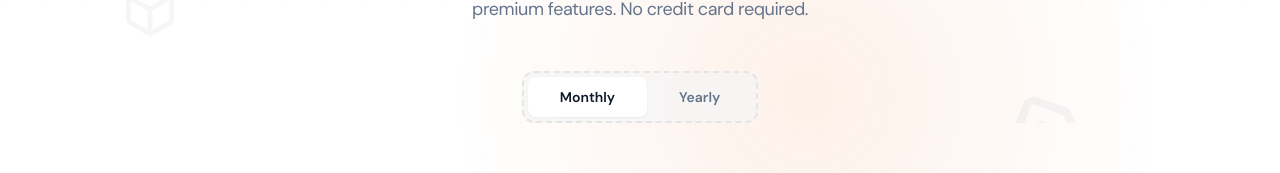
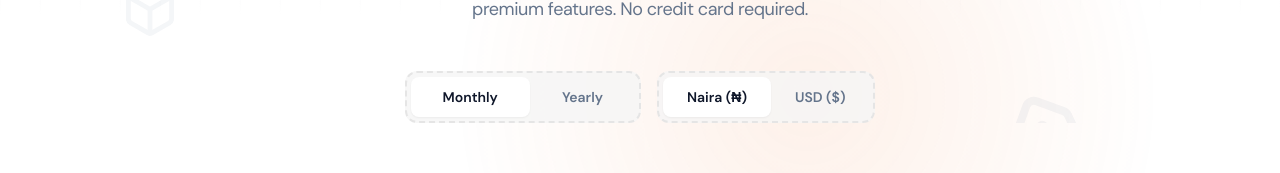
Before and after one commit to I-m-a-m-4/zeneva, a Next.js app: page /pricing in a window 1280 px wide. Shown: the part 362-535 px from the top of the page. Built offline with nearby package versions, Linux system fonts and the light colour scheme; no server answers; the database is empty.

Commit message:
feat: add dynamic currency toggle and USD pricing logic to main marketing page

```diff
--- a/package.json
+++ b/package.json
@@ -1,6 +1,6 @@
 {
   "name": "nextn",
-  "version": "2.1.7",
+  "version": "2.1.8",
   "private": true,
   "scripts": {
     "dev": "next dev --turbopack -p 9007",
--- a/src-tauri/tauri.conf.json
+++ b/src-tauri/tauri.conf.json
@@ -1,7 +1,7 @@
 {
   "$schema": "https://schema.tauri.app/config/2",
   "productName": "zeneva",
-  "version": "2.1.7",
+  "version": "2.1.8",
   "identifier": "com.zeneva.app",
   "build": {
     "frontendDist": "../out",
@@ -13,7 +13,7 @@
     "windows": [
       {
         "label": "main",
-        "title": "Zeneva v2.1.7",
+        "title": "Zeneva v2.1.8",
         "width": 1024,
         "height": 768,
         "resizable": true,
--- a/src/app/pricing/pricing-content.tsx
+++ b/src/app/pricing/pricing-content.tsx
@@ -49,6 +49,7 @@ const faqItems = [
 
 export default function PricingContent() {
     const [billingCycle, setBillingCycle] = useState<'monthly' | 'yearly'>('monthly');
+    const [currency, setCurrency] = useState<'NGN' | 'USD'>('NGN');
 
     return (
         <div className="min-h-screen bg-white">
@@ -128,6 +129,22 @@ export default function PricingContent() {
                                     Yearly
                                 </button>
                             </div>
+
+                            {/* Currency Toggle */}
+                            <div className="inline-flex items-center p-1 bg-neutral-100/80 border-2 border-dashed border-neutral-200 rounded-xl">
+                                <button
+                                    onClick={() => setCurrency('NGN')}
+                                    className={`px-6 py-2.5 text-sm font-semibold rounded-lg transition-all ${currency === 'NGN' ? 'bg-white text-slate-900 shadow-sm' : 'text-slate-500 hover:text-slate-700'}`}
+                                >
+                                    Naira (₦)
+                                </button>
+                                <button
+                                    onClick={() => setCurrency('USD')}
+                                    className={`px-6 py-2.5 text-sm font-semibold rounded-lg transition-all ${currency === 'USD' ? 'bg-white text-slate-900 shadow-sm' : 'text-slate-500 hover:text-slate-700'}`}
+                                >
+                                    USD ($)
+                                </button>
+                            </div>
                         </div>
                         {billingCycle === 'yearly' && (
                             <div className="text-sm text-emerald-600 font-bold animate-bounce h-6">2 Months Free! 🚀</div>
@@ -170,13 +187,18 @@ export default function PricingContent() {
 
                                 <div className="mt-4">
                                     <span className="text-4xl font-bold tracking-tight text-slate-900">
-                                        {billingCycle === 'monthly' ? '₦10,000' : '₦100,000'}
+                                        {currency === 'NGN'
+                                            ? (billingCycle === 'monthly' ? '₦10,000' : '₦100,000')
+                                            : (billingCycle === 'monthly' ? '$7' : '$70')
+                                        }
                                     </span>
                                     <span className="text-base font-medium text-slate-500">
                                         {billingCycle === 'monthly' ? '/mo' : '/year'}
                                     </span>
                                     {billingCycle === 'yearly' && (
-                                        <div className="text-xs text-emerald-600 font-bold mt-1 block animate-pulse">Save ₦20,000!</div>
+                                        <div className="text-xs text-emerald-600 font-bold mt-1 block animate-pulse">
+                                            Save {currency === 'NGN' ? '₦20,000!' : '$14!'}
+                                        </div>
                                     )}
                                 </div>
                                 <ul className="mt-6 space-y-4 text-sm flex-1">
@@ -203,13 +225,18 @@ export default function PricingContent() {
 
                                 <div className="mt-4">
                                     <span className="text-4xl font-bold tracking-tight text-slate-900">
-                                        {billingCycle === 'monthly' ? '₦30,000' : '₦300,000'}
+                                        {currency === 'NGN'
+                                            ? (billingCycle === 'monthly' ? '₦30,000' : '₦300,000')
+                                            : (billingCycle === 'monthly' ? '$20' : '$200')
+                                        }
                                     </span>
                                     <span className="text-base font-medium text-slate-500">
                                         {billingCycle === 'monthly' ? '/mo' : '/year'}
                                     </span>
                                     {billingCycle === 'yearly' && (
-                                        <div className="text-xs text-emerald-600 font-bold mt-1 block">Save ₦60,000!</div>
+                                        <div className="text-xs text-emerald-600 font-bold mt-1 block">
+                                            Save {currency === 'NGN' ? '₦60,000!' : '$40!'}
+                                        </div>
                                     )}
                                 </div>
                                 <ul className="mt-6 space-y-4 text-sm flex-1">
```
